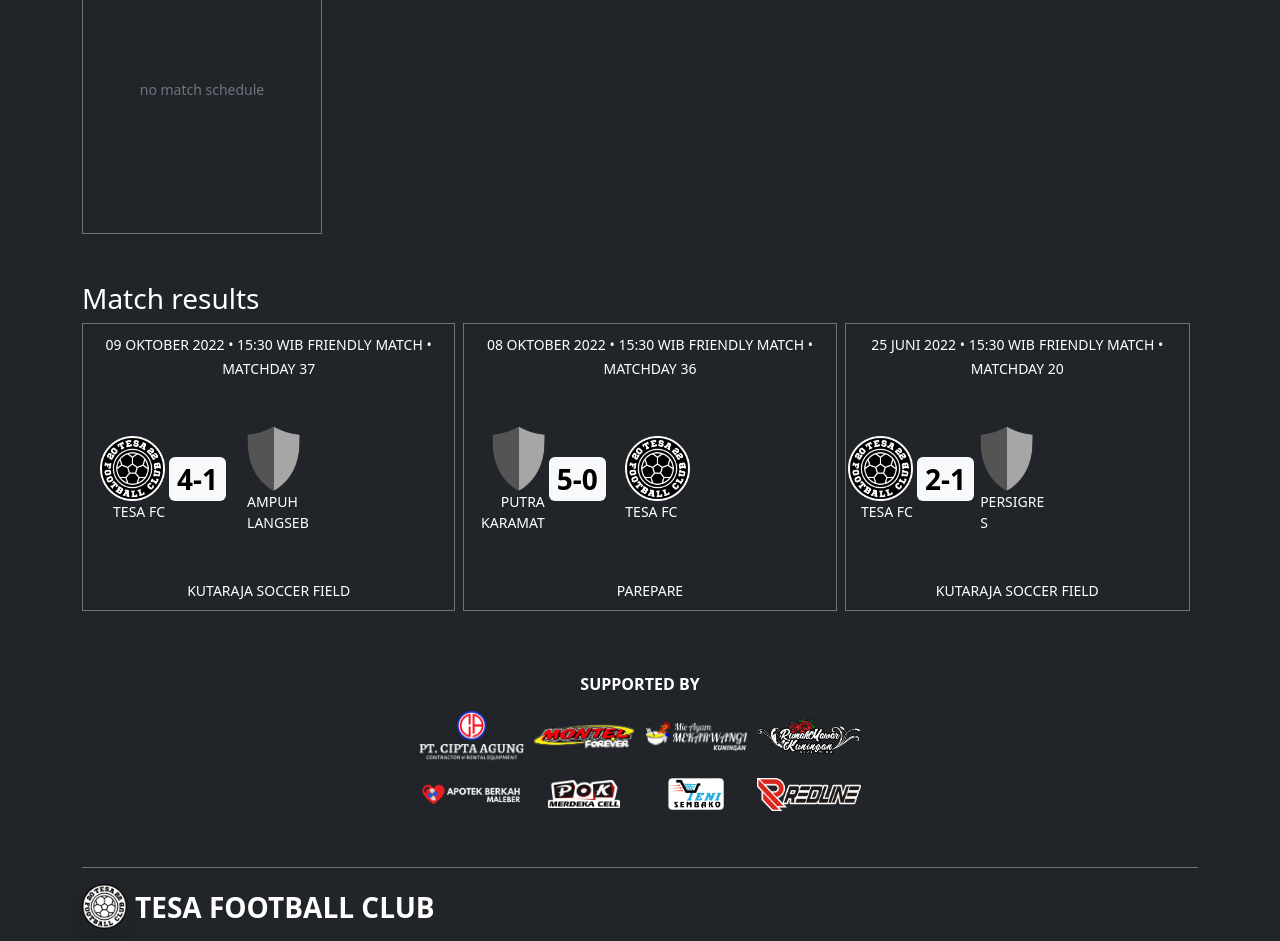
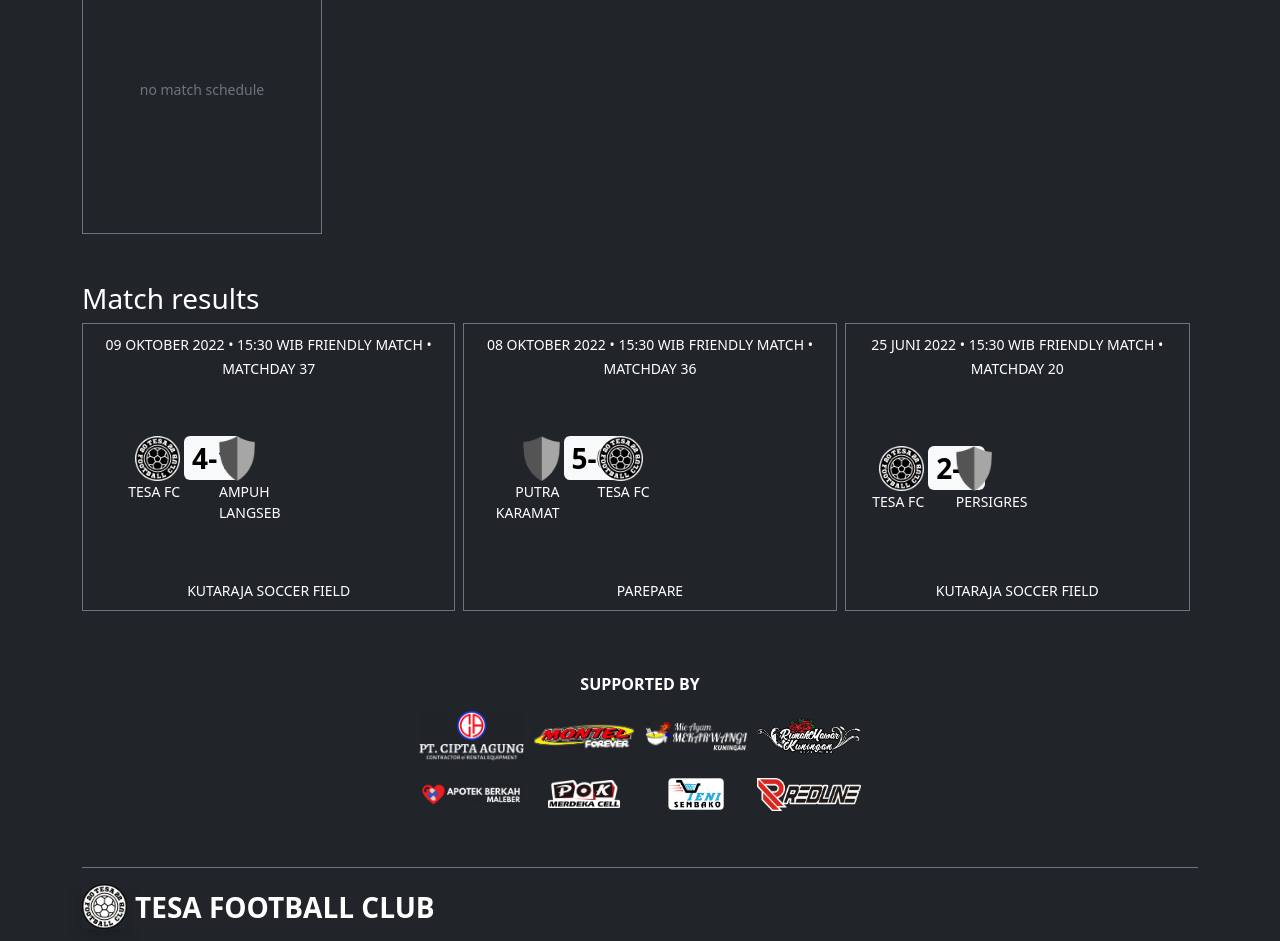
Before and after one commit to tesafc/tesafc.github.io, a Jekyll site: the page built from index.html, in a window 1280 px wide. Shown: the part 879-1820 px from the top of the page. Built offline with Jekyll 4.4.1, drawn with Linux system fonts in a browser that asks for light colours; nearby versions of some CDN libraries.

Commit message:
Update index.html

```diff
--- a/index.html
+++ b/index.html
@@ -71,16 +71,16 @@
           <small class="mb-0 px-0">{{ match.competition }} • {{ match.matchday }}</small>
         </div>
         <div class="card-body d-flex flex-column justify-content-center align-items-start p-0">
-          <div class="row row-cols-3 g-0 d-flex flex-row justify-content-center align-items-center">
-            <div class="text-end">
-              <img src="{% if match.home-team.logo %}{{ match.home-team.logo | relative_url }}{% else %}{{ '/assets/img/logo/logo-blank.png' | relative_url }}{% endif %}" alt="" class="" width="auto" height="65">
+          <div class="row row-cols-3 g-0">
+            <div class="col-5 text-end">
+              <img src="{% if match.home-team.logo %}{{ match.home-team.logo | relative_url }}{% else %}{{ '/assets/img/logo/logo-blank.png' | relative_url }}{% endif %}" alt="" class="" width="auto" height="45">
               <small class="d-block text-uppercase">{{ match.home-team.name }}</small>
             </div>
-            <div class="px-1">
-              <p class="badge text-bg-light fs-3 fw-bolder mb-0 p-2">{{ match.result.score.full-time }}</p>
+            <div class="col-2 px-1">
+              <p class="badge text-bg-light text-center fs-3 fw-bolder mb-0 p-2">{{ match.result.score.full-time }}</p>
             </div>
-            <div class="text-start">
-              <img src="{% if match.away-team.logo %}{{ match.away-team.logo | relative_url }}{% else %}{{ '/assets/img/logo/logo-blank.png' | relative_url }}{% endif %}" alt="" class="" width="auto" height="65">
+            <div class="col-5 text-start">
+              <img src="{% if match.away-team.logo %}{{ match.away-team.logo | relative_url }}{% else %}{{ '/assets/img/logo/logo-blank.png' | relative_url }}{% endif %}" alt="" class="" width="auto" height="45">
               <small class="d-block text-uppercase">{{ match.away-team.name }}</small>
             </div>
           </div>
```
